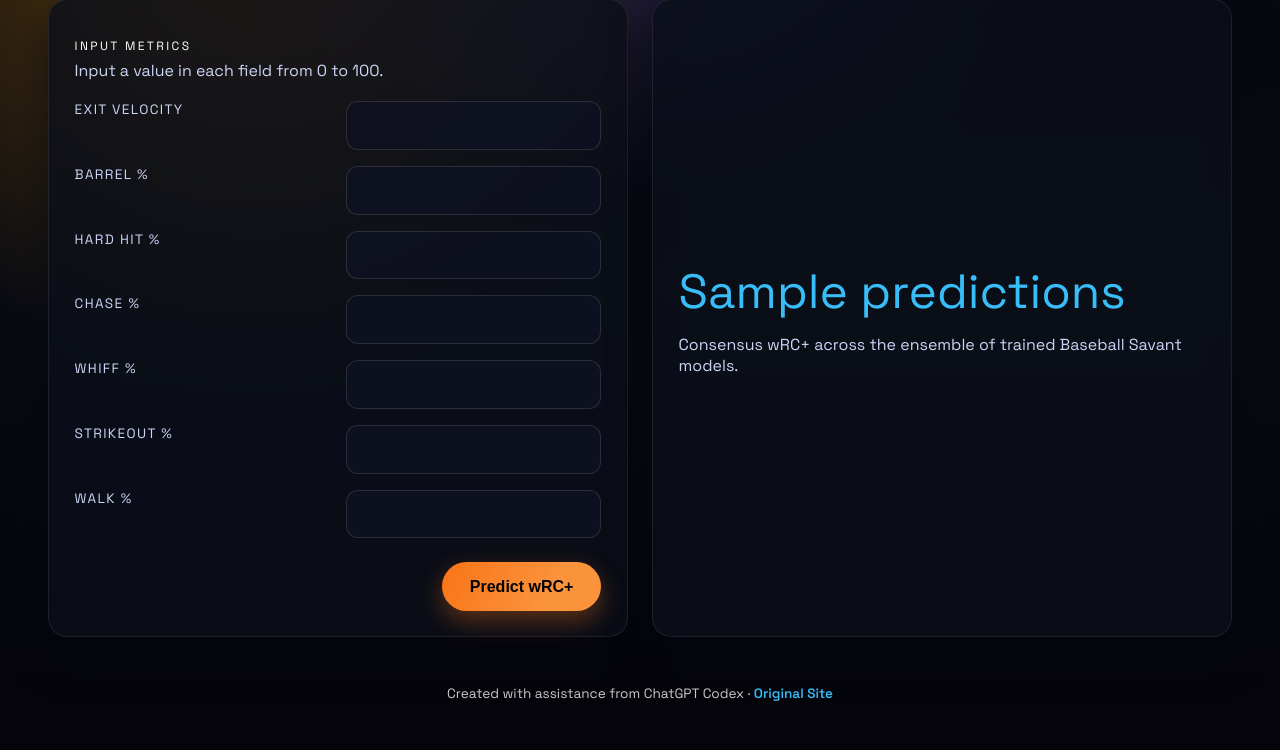
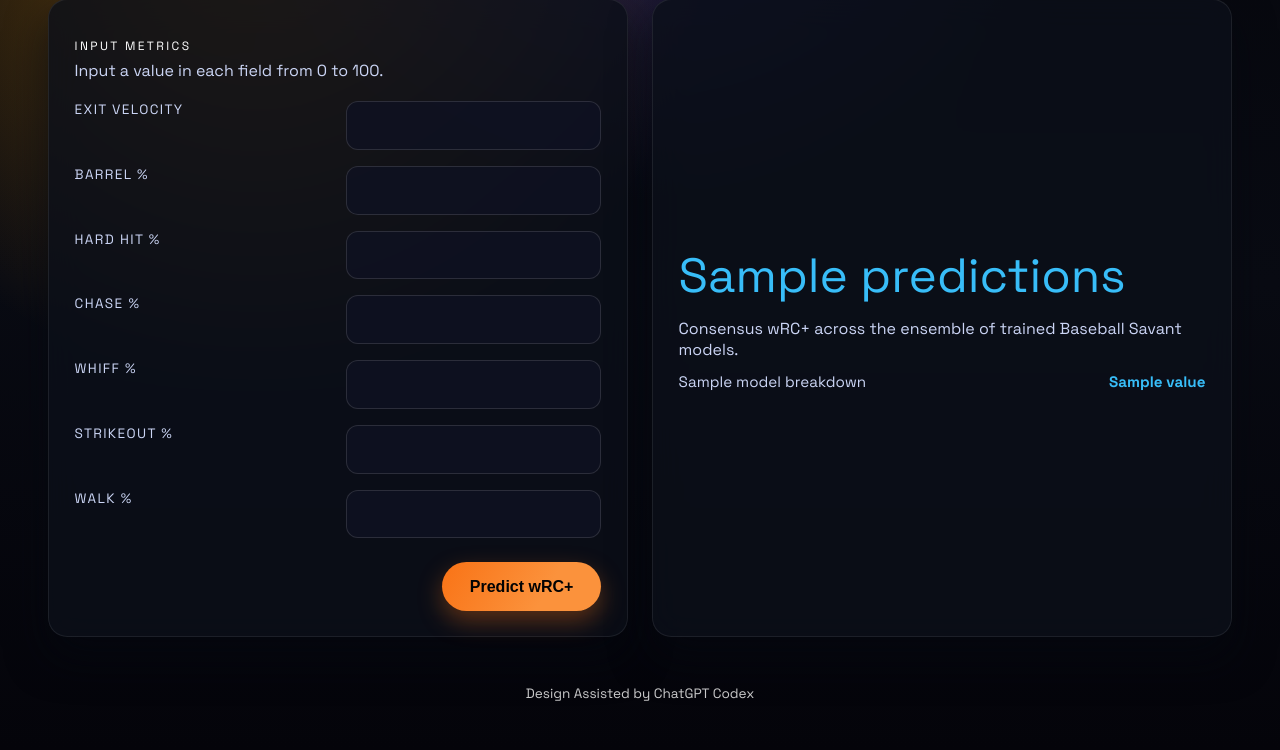
Before and after one commit to perrychenkin/prediction-app, a Flask app: template templates/index.html in a window 1280 px wide. Shown: the part 286-1036 px from the top of the page. Run offline with Flask 3, Linux system fonts and the light colour scheme; the template is opened without the code that fills it: values that come from a table or form of the project are taken from there, most other values are stand-ins (such as "Sample title", 1, 10 or a date in 2020); parts of the project's set-up code (start-up, migrations or seed data) failed here and were passed over.

Commit message:
Update index.html

```diff
--- a/templates/index.html
+++ b/templates/index.html
@@ -163,6 +163,33 @@
             gap: 0.75rem;
         }
 
+        .model-breakdown {
+            list-style: none;
+            margin: 0;
+            padding: 0;
+            display: flex;
+            flex-direction: column;
+            gap: 0.35rem;
+            color: var(--text-soft);
+            font-size: 0.95rem;
+        }
+
+        .model-breakdown li {
+            display: flex;
+            justify-content: space-between;
+            border-bottom: 1px solid rgba(255, 255, 255, 0.08);
+            padding-bottom: 0.35rem;
+        }
+
+        .model-breakdown li:last-child {
+            border-bottom: none;
+            padding-bottom: 0;
+        }
+
+        .model-breakdown li strong {
+            color: var(--accent-2);
+        }
+
         .result-value {
             font-size: clamp(2rem, 4vw, 3rem);
             color: var(--accent-2);
@@ -260,6 +287,13 @@
             {% if predictions is not none %}
                 <p class="result-value">{{ predictions }}</p>
                 <p class="result-caption">Consensus wRC+ across the ensemble of trained Baseball Savant models.</p>
+                {% if model_breakdown %}
+                    <ul class="model-breakdown">
+                        {% for name, value in model_breakdown %}
+                            <li><span>{{ name }}</span><strong>{{ value }}</strong></li>
+                        {% endfor %}
+                    </ul>
+                {% endif %}
             {% else %}
                 <p class="result-value">---</p>
                 <p class="result-caption">Submit the input metrics to see the projected wRC+.</p>
@@ -268,7 +302,7 @@
     </section>
 
     <footer>
-        Created with assistance from ChatGPT Codex · <a href="http://127.0.0.1:5500/templates/original.html" target="_blank" rel="noopener noreferrer">Original Site</a>
+        Design Assisted by ChatGPT Codex
     </footer>
 </div>
 </body>
```
